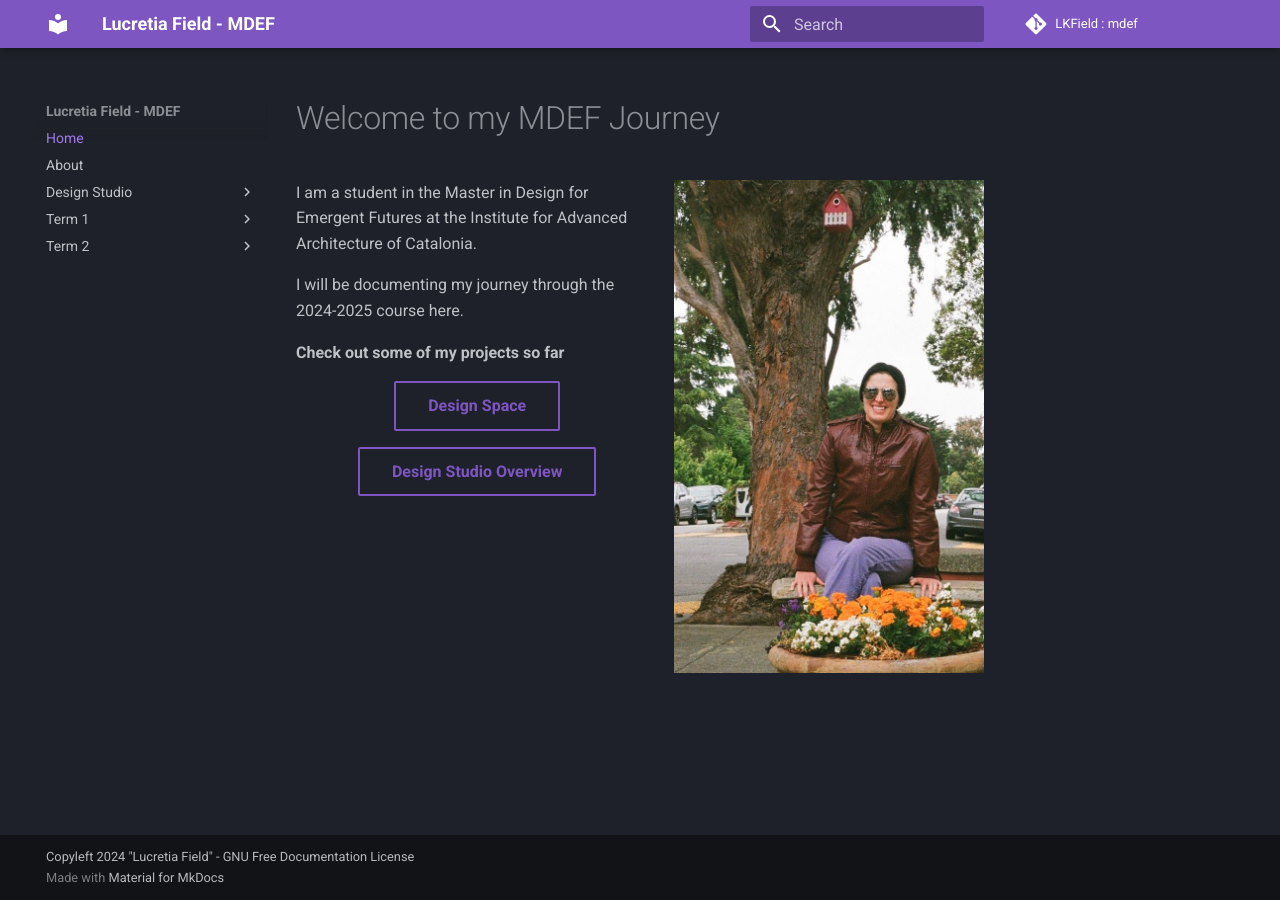
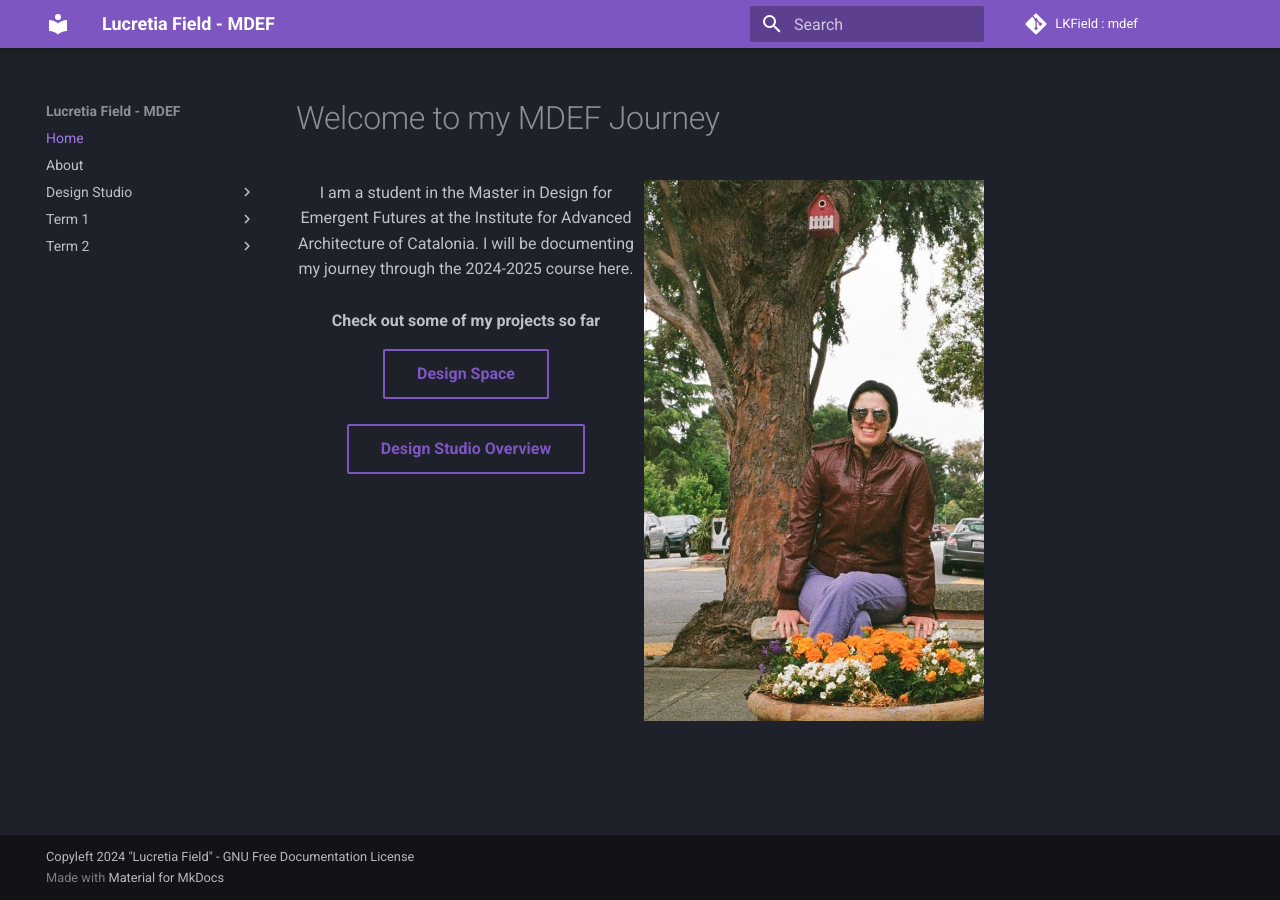
Before and after one commit to LKField/mdef, an MkDocs documentation site: the page built from docs/index.md, in a window 1280 px wide. Built offline with MkDocs 1.6.1 and Material for MkDocs 9.7.7, drawn with Linux system fonts in a browser that asks for light colours; comment, search, counter and statistics services are not loaded.

Commit message:
updates to index to make the columns more effective

```diff
--- a/docs/index.md
+++ b/docs/index.md
@@ -1,17 +1,32 @@
 # Welcome to my MDEF Journey
 
-![Sunglasses Headshot](images/headshots/Sitting_Sunglasses_Crop.jpg){ align=right width="45%"}
+<div class="grid" markdown>
+<figure markdown="span">
 
-I am a student in the Master in Design for Emergent Futures at the Institute for Advanced Architecture of Catalonia.
+    I am a student in the Master in Design for Emergent Futures at the Institute for Advanced Architecture of Catalonia.
 
-I will be documenting my journey through the 2024-2025 course here.
+    I will be documenting my journey through the 2024-2025 course here.
 
-**Check out some of my projects so far**
+    <br/><br/>
+
+    **Check out some of my projects so far**
+
+    <figure markdown="span">
+        [Design Space](designSpace.md){ .md-button }
+
+        <br/><br/>
+
+        [Design Studio Overview](designOverview.md){ .md-button }
+    </figure>
+
+
+</figure>
 
 <figure markdown="span">
-    [Design Space](designSpace.md){ .md-button }
+![Sunglasses Headshot](images/headshots/Sitting_Sunglasses_Crop.jpg)
 </figure>
 
+</div>
 
 <!-- Button with photo in it -->
 <!-- <div style="display:flex; width: 50%; align-items: flex-start; align-content: flex-start; gap: 10px; flex-wrap:wrap;">
@@ -26,9 +41,7 @@
 </div> -->
 
 
-<figure markdown="span">
-    [Design Studio Overview](designOverview.md){ .md-button }
-</figure>
+
 
 <!-- <figure markdown="span">
     [The Machine Paradox](term1/machineParadox.md){ .md-button }
```
Also changed, not shown: docs/term1/ownIdeas.md (+2 -2 lines).
